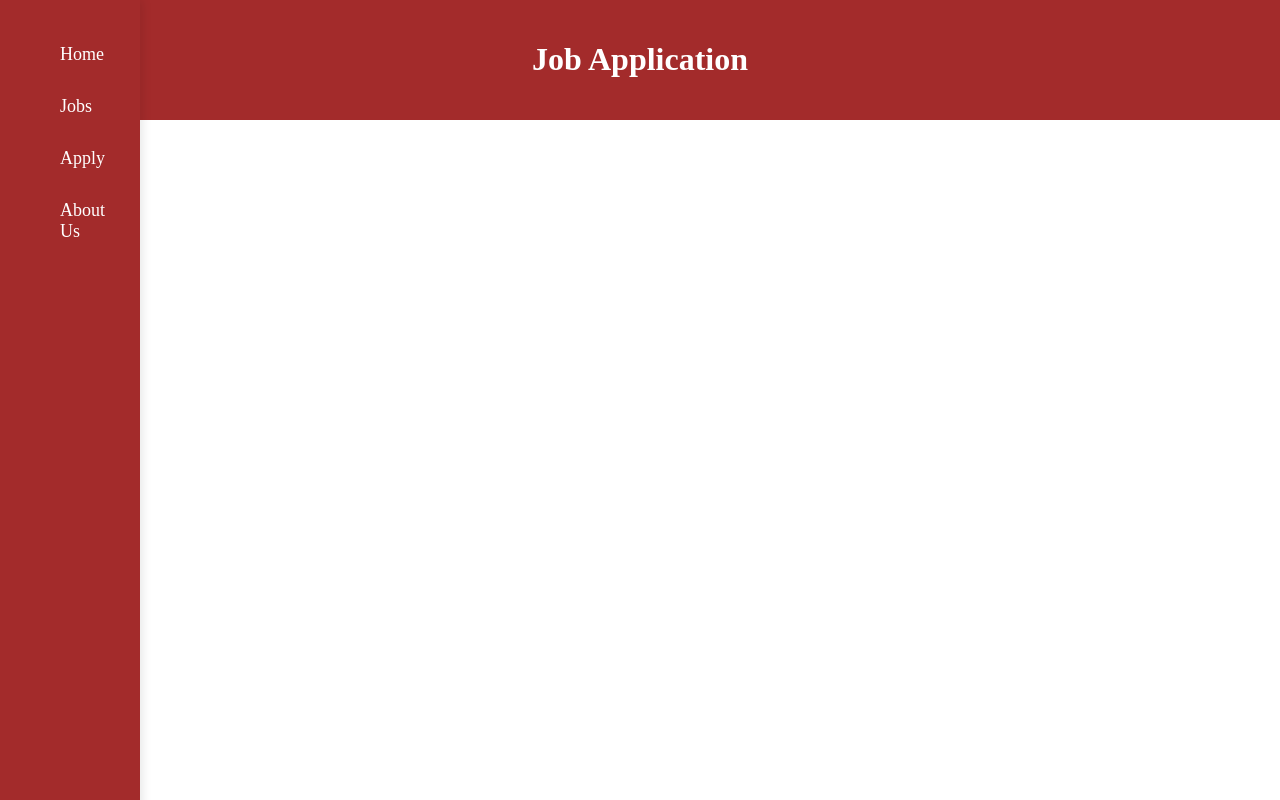
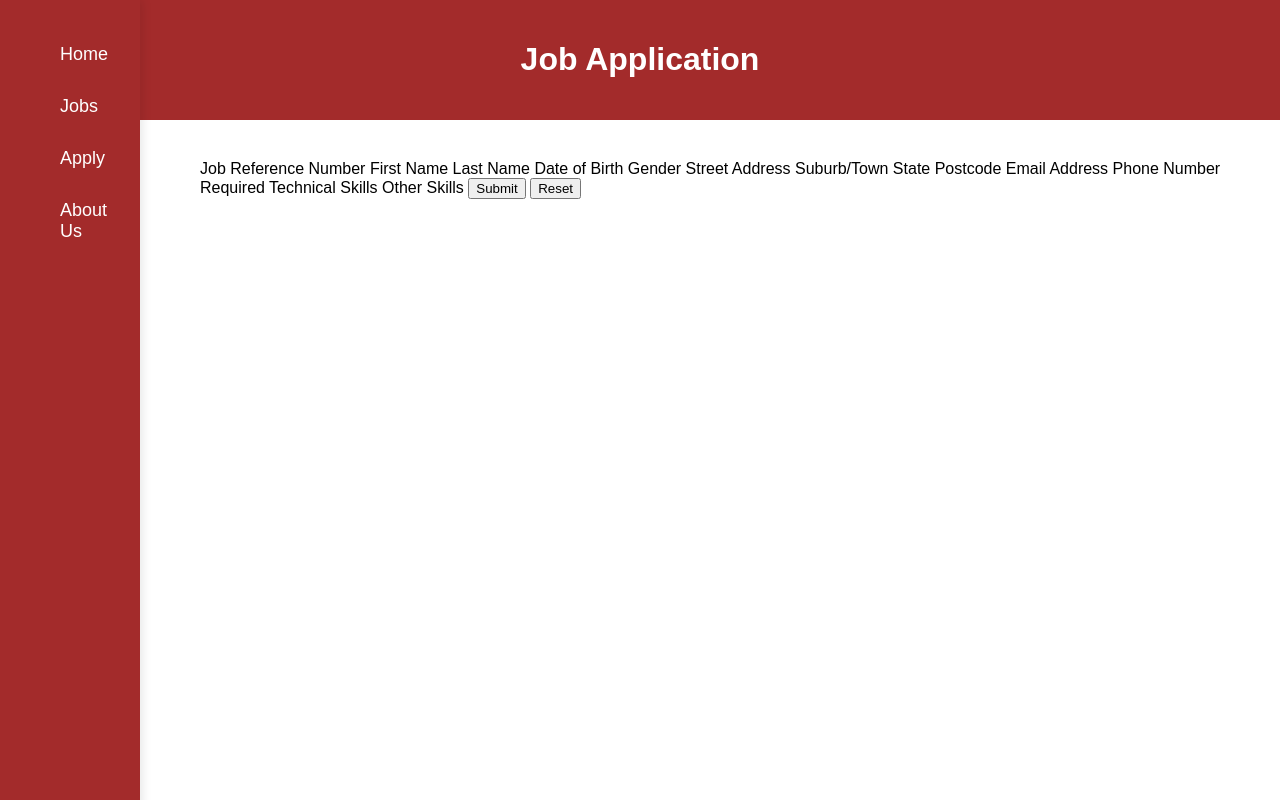
Before and after one commit to JordanThomasButler/LVSJ-GroupProj, a PHP site: page /project1/apply.html in a window 1280 px wide. Run offline with PHP 8.4, Linux system fonts and the light colour scheme.

Commit message:
css fixes for application page & start of form

```diff
--- a/project1/apply.html
+++ b/project1/apply.html
@@ -6,7 +6,7 @@
     <title>Job Application</title>
     <link rel="stylesheet" href="../styles/styles.css">
 </head>
-<body>
+<body class="application-page">
     <!-- Header and Menu Section -->
     <header class="apply-header">
         <div class="header-content">
@@ -22,5 +22,39 @@
             <li><a href="about.html">About Us</a></li>
         </ul>
     </aside>
+
+    <!--Container for the form-->
+    <div class="form-section">
+        <form action="https://mercury.swin.edu.au/it000000/formtest.php" method="post">
+            <label for="job-reference-number">Job Reference Number</label>
+
+            <label for="first-name">First Name</label>
+
+            <label for="last-name">Last Name</label>
+
+            <label for="date-of-birth">Date of Birth</label>
+
+            <label for="gender">Gender</label>
+
+            <label for="street-address">Street Address</label>
+
+            <label for="suburb-or-town">Suburb/Town</label>
+
+            <label for="state">State</label>
+
+            <label for="postcode">Postcode</label>
+
+            <label for="email-address">Email Address</label>
+
+            <label for="phone-number">Phone Number</label>
+
+            <label for="technical-skills">Required Technical Skills</label>
+
+            <label for="other-skills">Other Skills</label>
+
+            <input type="submit" value="Submit">
+            <input type="reset">
+        </form>
+    </div>
 </body>
 </html>
--- a/styles/styles.css
+++ b/styles/styles.css
@@ -1,5 +1,13 @@
-/* General Layout */
+/* General Layout for job page*/
 body.job-page {
+    font-family: Arial, sans-serif;
+    margin: 0;
+    padding: 0;
+    box-sizing: border-box;
+}
+
+/* General Layout for application page*/
+body.application-page {
     font-family: Arial, sans-serif;
     margin: 0;
     padding: 0;
@@ -66,19 +74,6 @@ header.job-header {
     z-index: 10; /* Ensure it stays on top */
     text-align: center;
     margin-left: 10%;
-}
-
-/* Header for application page */
-header.apply-header {
-    background-color: #a32b2b;
-    color: white;
-    padding: 0; /* Remove padding to make the header full width */
-    position: fixed; /* Position the header at the top */
-    top: 0;
-    left: 0;
-    width: 100%; /* Make the header take up the full width */
-    z-index: 10; /* Ensure it stays on top */
-    text-align: center;
 }
 
 /* Removes padding and sets list style of the unordered list to none */
@@ -233,3 +228,22 @@ footer.job-footer a:hover {
         height: 100%;
     }
 }
+
+/* Header for application page */
+header.apply-header {
+    background-color: #a32b2b;
+    color: white;
+    padding: 0; /* Remove padding to make the header full width */
+    position: static;
+    top: 0;
+    left: 0;
+    width: 100%; /* Make the header take up the full width */
+    z-index: 10; /* Ensure it stays on top */
+    text-align: center;
+}
+
+div.form-section {
+    margin-top: 20px; /* This stops the form from going 'under' the header element */
+    margin-left: 180px; /* This stops the form from going 'under' the aside element */
+    padding: 20px;
+}
```
